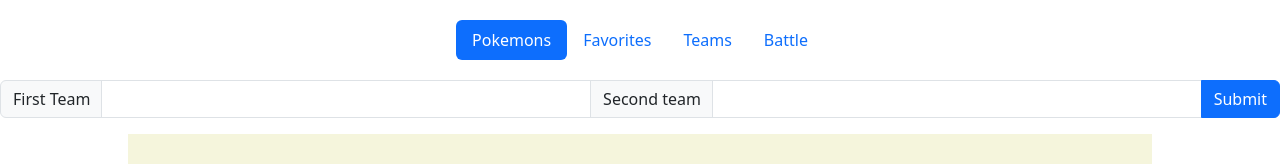
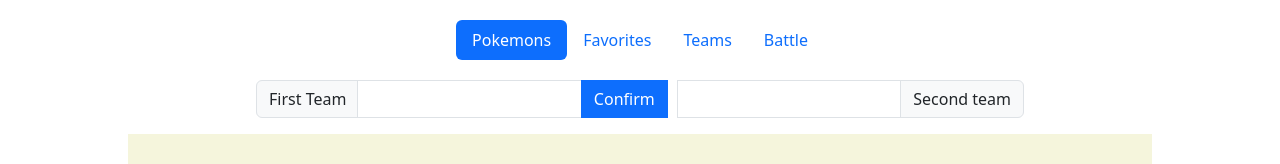
Before and after one commit to hamrouni-wajdi/pokemon-battle-front, an Angular app: page /battle in a window 1280 px wide. Shown: the top 164 px of the page. Built offline with nearby package versions, Linux system fonts and the light colour scheme.

Commit message:
reload when succefully create a team

```diff
--- a/src/app/game/game.component.html
+++ b/src/app/game/game.component.html
@@ -10,9 +10,13 @@
       aria-label="Sizing example input"
       aria-describedby="inputGroup-sizing-sm"
     />
-        <div class="input-group-prepend">
-            <span class="input-group-text" id="inputGroup-sizing-sm">Second team</span>
-          </div>
+    <button
+      type="button"
+      (click)="confirmTeams()"
+      class="btn btn-primary submit-team"
+    >
+      Confirm
+    </button>
     <input
       [(ngModel)]="secondTeamName"
       type="text"
@@ -20,20 +24,26 @@
       aria-label="Sizing example input"
       aria-describedby="inputGroup-sizing-sm"
     />
-        <button
-          type="button"
-          (click)="confirmTeams()"
-          class="btn btn-primary submit-team"
+    <div class="input-group-append">
+      <span class="input-group-text" id="inputGroup-sizing-sm"
+        >Second team</span
       >
-          Submit
-        </button>
+    </div>
   </div>
 </div>
 
-<app-pokemon-list [pokemons]="firstTeam.pokemons" [teamName]="firstTeam.name"></app-pokemon-list>
+<app-pokemon-list
+  [pokemons]="firstTeam.pokemons"
+  [teamName]="firstTeam.name"
+></app-pokemon-list>
 <div class="battlefield">
   <app-pokemon [pokemon]="firstTeamPokemon"></app-pokemon>
-    <button type="button" class="alert alert-danger fight-btn" (click)="fight()">Fight</button>
+  <button type="button" class="alert alert-danger fight-btn" (click)="fight()">
+    Fight
+  </button>
   <app-pokemon [pokemon]="secondTeamPokemon"></app-pokemon>
 </div>
-<app-pokemon-list [pokemons]="secondTeam.pokemons" [teamName]="secondTeam.name"></app-pokemon-list>
+<app-pokemon-list
+  [pokemons]="secondTeam.pokemons"
+  [teamName]="secondTeam.name"
+></app-pokemon-list>
--- a/src/app/game/game.component.scss
+++ b/src/app/game/game.component.scss
@@ -14,3 +14,11 @@
     margin: auto;
     font-size: large;
 }
+.team-selection{
+    width: 60vw;
+    margin: auto;
+}
+button{
+    margin-left: 10px;
+    margin-right: 10px;
+}
--- a/src/app/team/team.component.ts
+++ b/src/app/team/team.component.ts
@@ -80,6 +80,9 @@ export class TeamComponent {
     };
     this.apiService.createTeam(body).subscribe((data) => {
       console.log(data);
+      if(data){
+        location.reload();
+      }
     });
   }
 }
```
Lines whose indentation alone changed are shown as unchanged.
